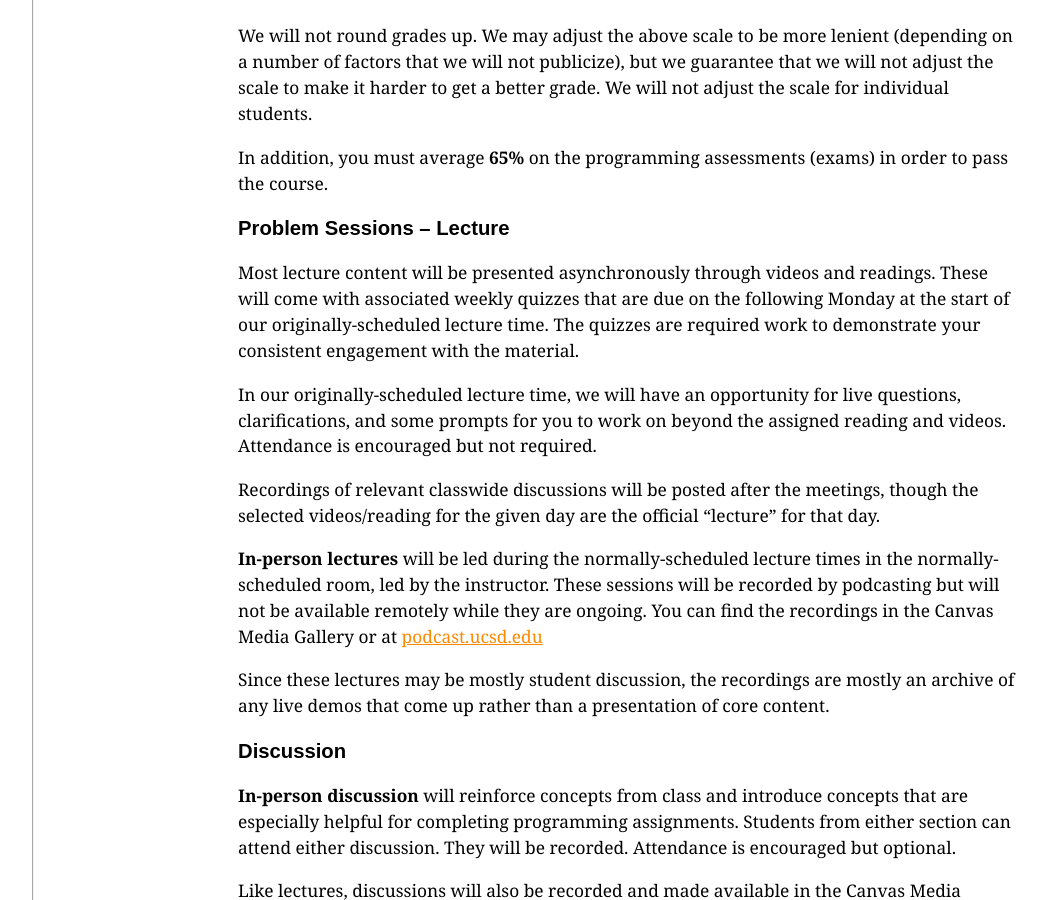
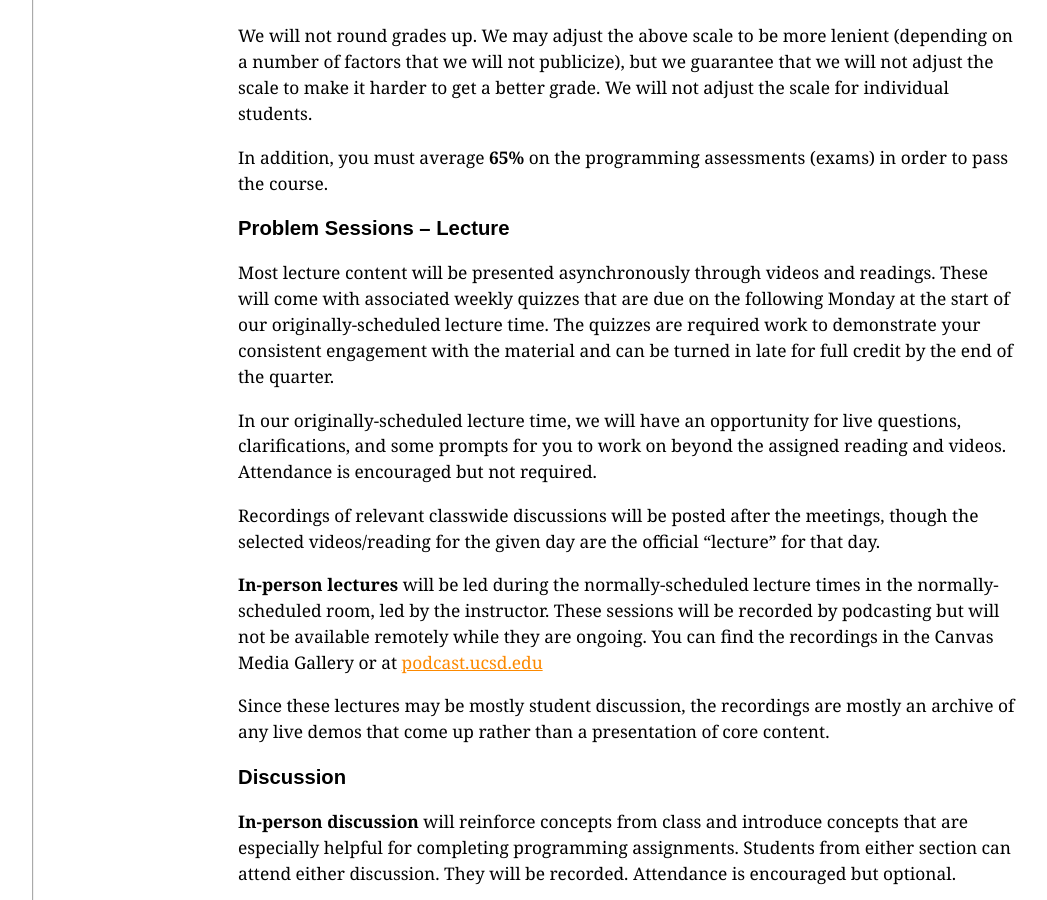
Before and after one commit to memelissa/ucsd-cse12-sp22.github.io, a Jekyll site: the page built from syllabus.md, in a window 1280 px wide and 900 px high, scrolled down 970 px. Shown: the whole window, without its empty margins (56-1103 px from the left). Built offline with Jekyll 4.4.1, drawn with Linux system fonts in a browser that asks for light colours.

Commit message:
Update syllabus.md

```diff
--- a/syllabus.md
+++ b/syllabus.md
@@ -50,7 +50,7 @@ In addition, you must average **65%** on the programming assessments (exams) in
 
 <h3>Problem Sessions – Lecture</h3>
 
-Most lecture content will be presented asynchronously through videos and readings. These will come with associated weekly quizzes that are due on the following Monday at the start of our originally-scheduled lecture time. The quizzes are required work to demonstrate your consistent engagement with the material.
+Most lecture content will be presented asynchronously through videos and readings. These will come with associated weekly quizzes that are due on the following Monday at the start of our originally-scheduled lecture time. The quizzes are required work to demonstrate your consistent engagement with the material and can be turned in late for full credit by the end of the quarter.
 
 In our originally-scheduled lecture time, we will have an opportunity for live questions, clarifications, and some prompts for you to work on beyond the assigned reading and videos. Attendance is encouraged but not required.
 
```
